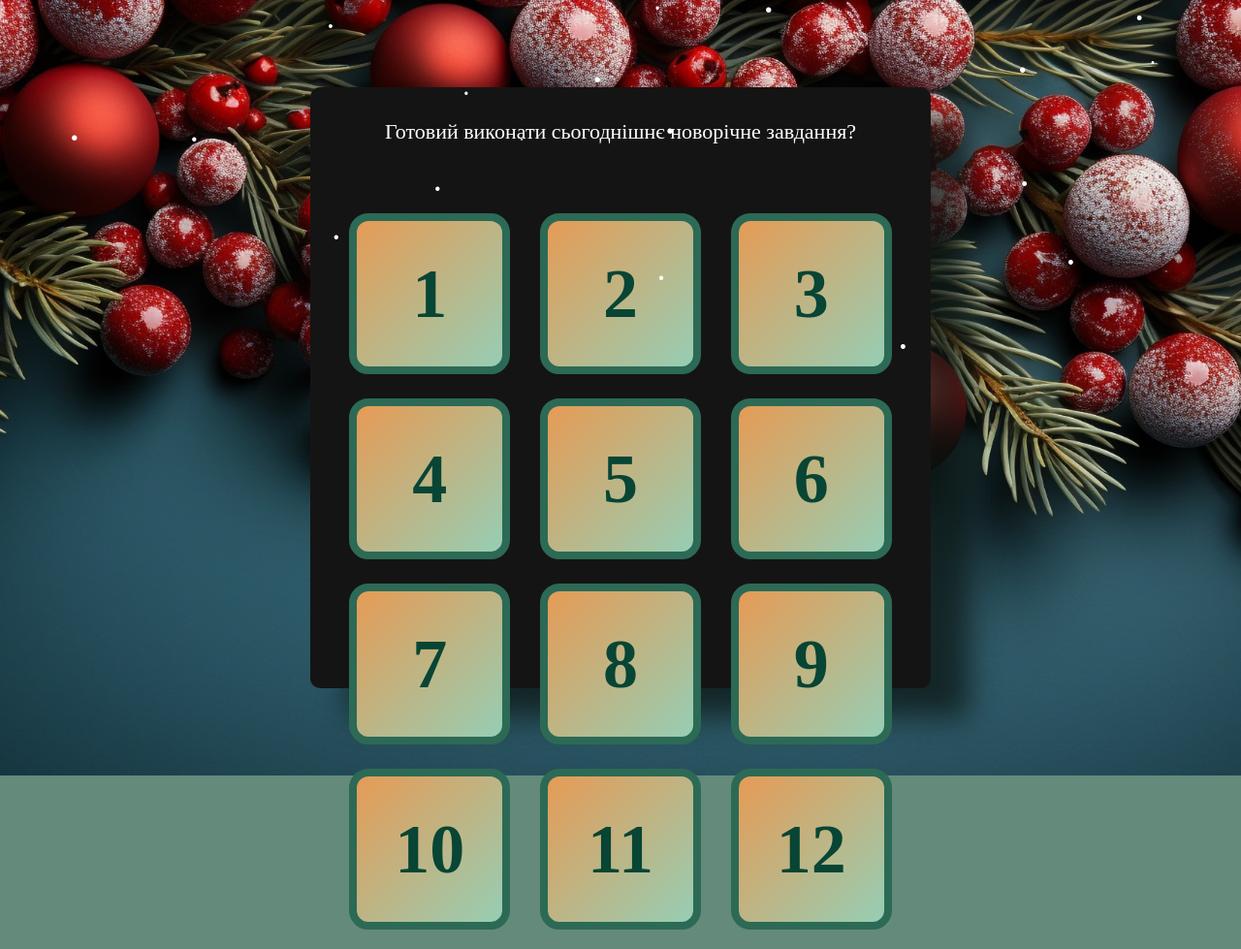
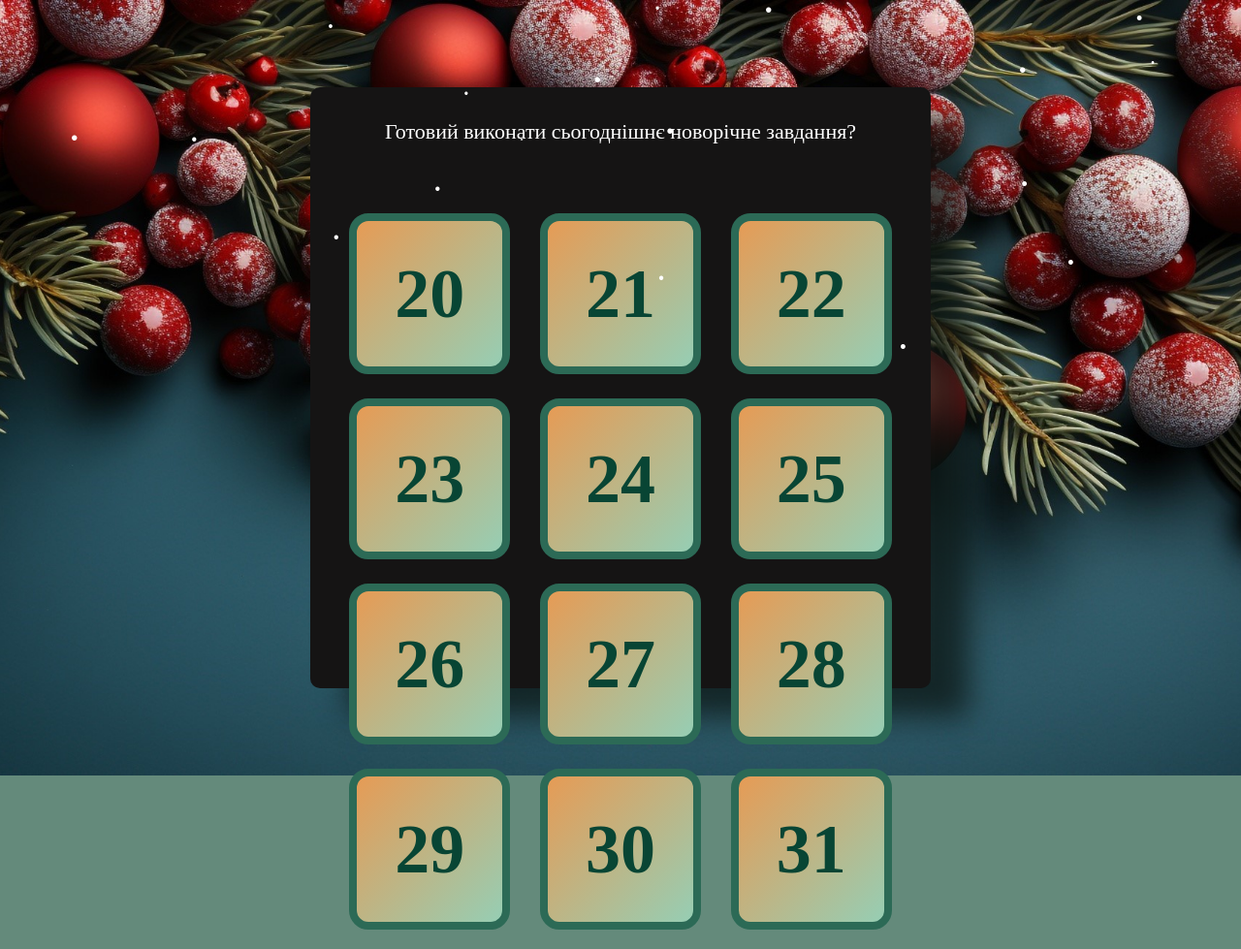
Before and after one commit to nikolaienko719/advent-calendar, a plain HTML site: page index.html in a window 1280 px wide. Shown: the whole page at 97% size. Drawn offline with nearby package versions, Linux system fonts and the light colour scheme.

Commit message:
1912vFinal

```diff
--- a/index.html
+++ b/index.html
@@ -36,40 +36,40 @@
 
       <div class="calendar">
         <div class="dayBlock day1">
-          <p id="dayNumber">1</p>
+          <p id="dayNumber">20</p>
         </div>
         <div class="dayBlock day2">
-          <p id="dayNumber">2</p>
+          <p id="dayNumber">21</p>
         </div>
         <div class="dayBlock day3">
-          <p id="dayNumber">3</p>
+          <p id="dayNumber">22</p>
         </div>
         <div class="dayBlock day4">
-          <p id="dayNumber">4</p>
+          <p id="dayNumber">23</p>
         </div>
         <div class="dayBlock day5">
-          <p id="dayNumber">5</p>
+          <p id="dayNumber">24</p>
         </div>
         <div class="dayBlock day6">
-          <p id="dayNumber">6</p>
+          <p id="dayNumber">25</p>
         </div>
         <div class="dayBlock day7">
-          <p id="dayNumber">7</p>
+          <p id="dayNumber">26</p>
         </div>
         <div class="dayBlock day8">
-          <p id="dayNumber">8</p>
+          <p id="dayNumber">27</p>
         </div>
         <div class="dayBlock day9">
-          <p id="dayNumber">9</p>
+          <p id="dayNumber">28</p>
         </div>
         <div class="dayBlock day10">
-          <p id="dayNumber">10</p>
+          <p id="dayNumber">29</p>
         </div>
         <div class="dayBlock day11">
-          <p id="dayNumber">11</p>
+          <p id="dayNumber">30</p>
         </div>
         <div class="dayBlock day12">
-          <p id="dayNumber">12</p>
+          <p id="dayNumber">31</p>
         </div>
       </div>
     </div>
--- a/main.js
+++ b/main.js
@@ -183,8 +183,12 @@ function createDoneDiv(day) {
   img.id = `meme-img-day${day}`;
   img.src = `images/image_${day}.jpg`; // Динамічний шлях до зображення
   img.alt = `Зображення для дня ${day}`;
-  img.width = 200;
-  img.height = 200;
+
+  // Налаштування стилів через JS
+  img.style.width = '100%';
+  img.style.height = '100%';
+  img.style.objectFit = 'cover';
+  img.style.borderRadius = 'inherit';
 
   newDiv.appendChild(img);
   return newDiv;
```
